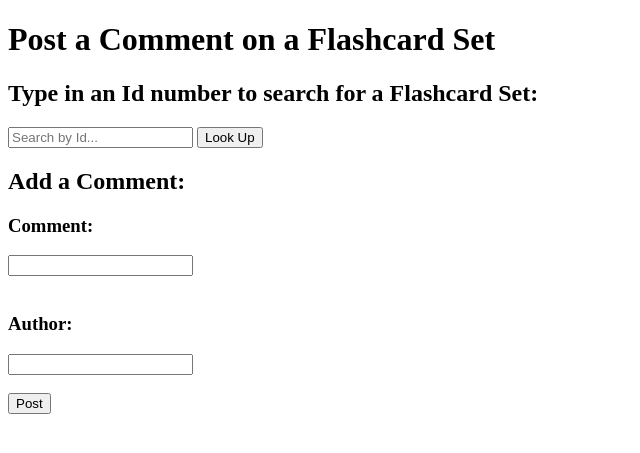
After one commit to MiaNSlater/codespaces-django, a Django app: template flashcards/templates/post_comment.html in a window 1280 px wide. The commit adds this page. Shown: the top 453 px of the page, without its empty margins (0-640 px from the left). Run offline with Django 5.2, Linux system fonts and the light colour scheme; the template is opened without the code that fills it: most values are stand-ins (such as "Sample title", 1, 10 or a date in 2020).

Commit message:
Created Post Comment function

```diff
--- /dev/null
+++ b/flashcards/templates/post_comment.html
@@ -0,0 +1,44 @@
+{% load django_browser_reload %}
+{% load static %}
+
+<!doctype html>
+<html lang="en">
+    <head>
+        <meta charset="utf-8">
+        <meta name="viewport" content="width=device-width, initial-scale=1">
+        <meta name="title" content="User List">
+        <meta name="author" content="MS1646">
+        <meta name="generator" content="GitHub Codespaces">
+        <meta name="theme-color" content="#333333">
+
+        <title>Post a Comment</title>
+    </head>
+    <body>
+        <h1>
+            Post a Comment on a Flashcard Set
+        </h1>
+        <h2>
+            Type in an Id number to search for a Flashcard Set:
+        </h2>
+        <form action="{% url 'comment_set' %}" method = "post">
+            {% csrf_token %}
+            <input type="text" placeholder="Search by Id..." id="set_id" name="set_id">
+            <button type="submit">Look Up<i class="fa fa-search"></i></button>
+        </form>
+
+        {% if reqset %}
+            <h2>Add a Comment:</h2>
+            <form action="{% url 'comment_set' %}" method = "post">
+                {% csrf_token %}
+                <input type="hidden" name="set_id" value="{{ reqset.id }}">
+
+                <h3><strong>Comment:</strong></h3>
+                <input type="text" id="comment" name="comment"><br><br>
+
+                <h3><strong>Author:</strong></h3>
+                <input type="text" id="author" name="author"><br><br>
+
+                <button type="submit" value="submit">Post</button>
+            </form>
+        {% endif %}
+</html>
--- a/flashcards/templates/update_user.html
+++ b/flashcards/templates/update_user.html
@@ -41,4 +41,5 @@
                 <button type="submit" name="update">Update</button>
             </form>
         {% endif %}
+    </body>
 </html>
```
Also changed, not shown: flashcards/core/views.py (+11 -0 lines).
